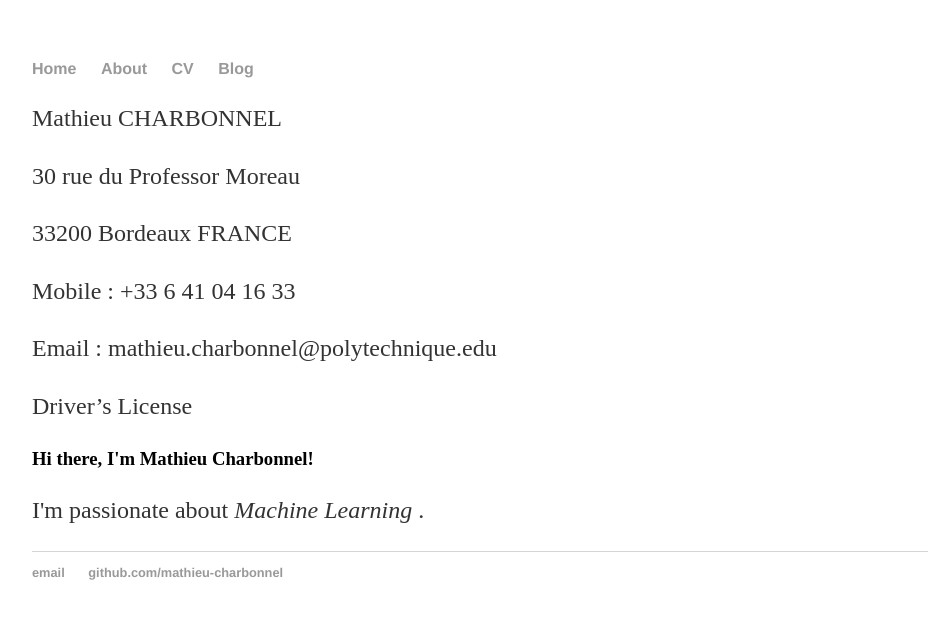
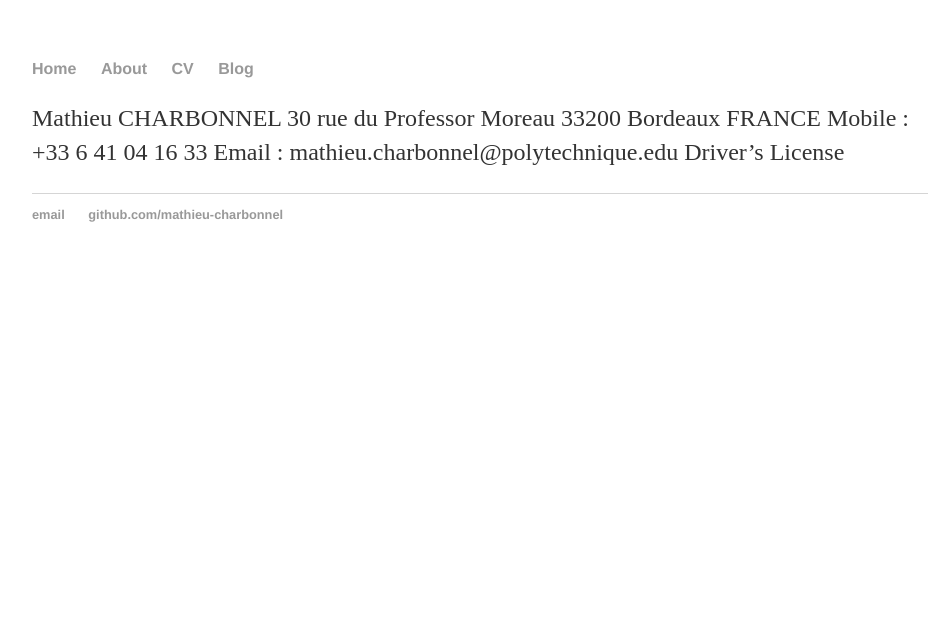
Before and after one commit to mathieu-charbonnel/mathieu-charbonnel.github.io, a Jekyll site: the page built from cv/index.html, in a window 1280 px wide. Shown: the top 619 px of the page, without its empty margins (160-1098 px from the left). Built offline with Jekyll 4.4.1, drawn with Linux system fonts in a browser that asks for light colours.

Commit message:
Update index.html

```diff
--- a/cv/index.html
+++ b/cv/index.html
@@ -2,13 +2,12 @@
 layout: default
 title: Mathieu Charbonnel
 ---
-<div class="blurb">
-  <p>Mathieu CHARBONNEL</p>
-  <p>30 rue du Professor Moreau</p>
-  <p>33200 Bordeaux FRANCE</p>
-  <p>Mobile : +33 6 41 04 16 33</p>
-  <p>Email : mathieu.charbonnel@polytechnique.edu</p>
-  <p>Driver’s License</p>
-	<h3>Hi there, I'm Mathieu Charbonnel!</h1>
-	<p>I'm passionate about <em>Machine Learning</em> .
+<!-- <div class="blurb"> -->
+<p>Mathieu CHARBONNEL
+30 rue du Professor Moreau
+33200 Bordeaux FRANCE
+Mobile : +33 6 41 04 16 33
+Email : mathieu.charbonnel@polytechnique.edu
+Driver’s License</p>
+
 </div><!-- /.blurb -->
```
